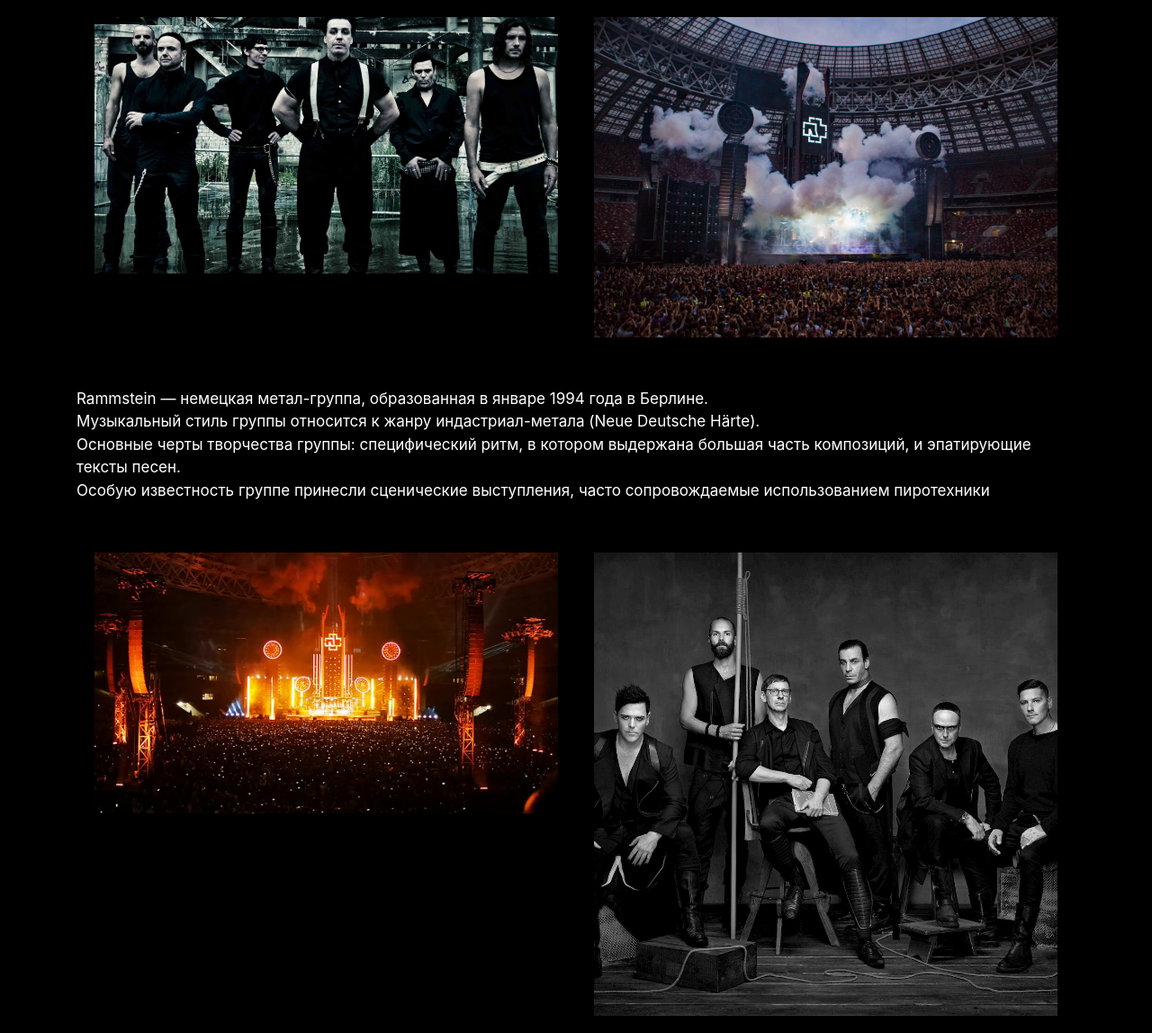
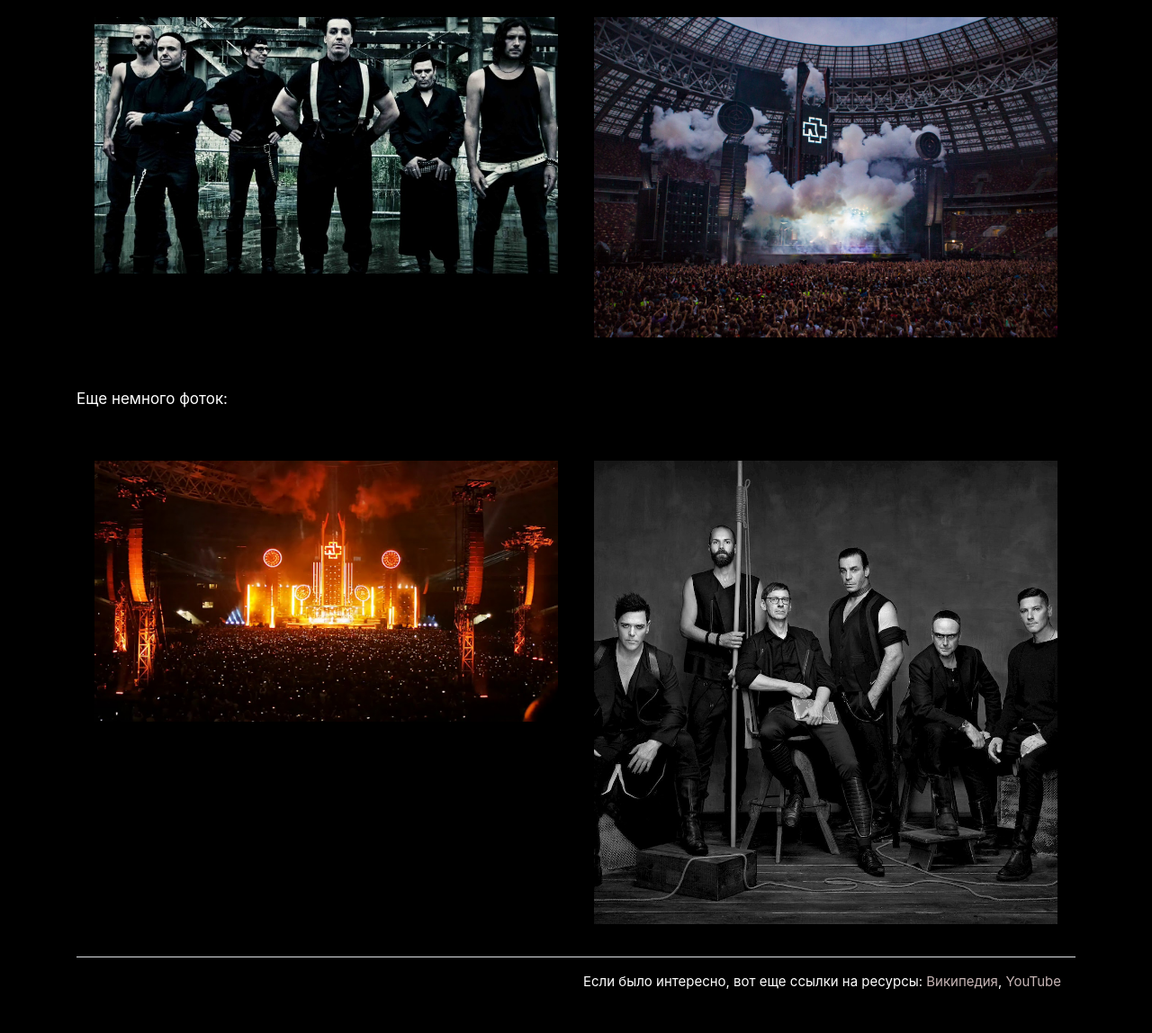
Before and after one commit to 113375/rammstein_web, a PHP site: page / in a window 1280 px wide. Shown: the part 293-1441 px from the top of the page at 90% size. After the commit the page ends 1393 px from the top, so only its background shows below. Run offline with PHP 8.4, Linux system fonts and the light colour scheme.

Commit message:
Немного изменил текст

```diff
--- a/index.php
+++ b/index.php
@@ -31,10 +31,7 @@
     </div>
 
     <div class="text">
-        <p> Rammstein — немецкая метал-группа, образованная в январе 1994 года в Берлине. <br>Музыкальный стиль
-            группы относится к жанру индастриал-метала (Neue Deutsche Härte).
-            <br>Основные черты творчества группы: специфический ритм, в котором выдержана большая часть композиций, и эпатирующие тексты песен.
-            <br>Особую известность группе принесли сценические выступления, часто сопровождаемые использованием пиротехники
+        <p>Еще немного фоток:</p>
     </div>
 
     <div class="images">
```
